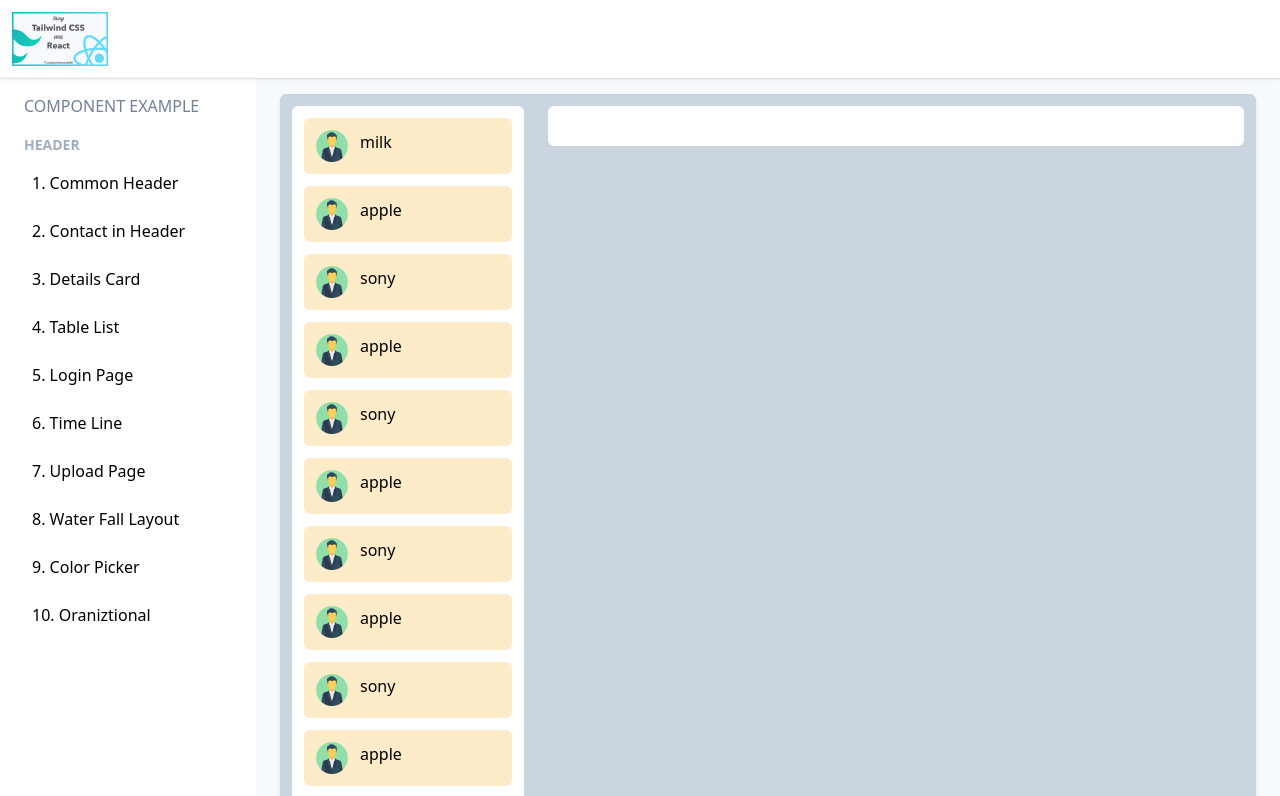
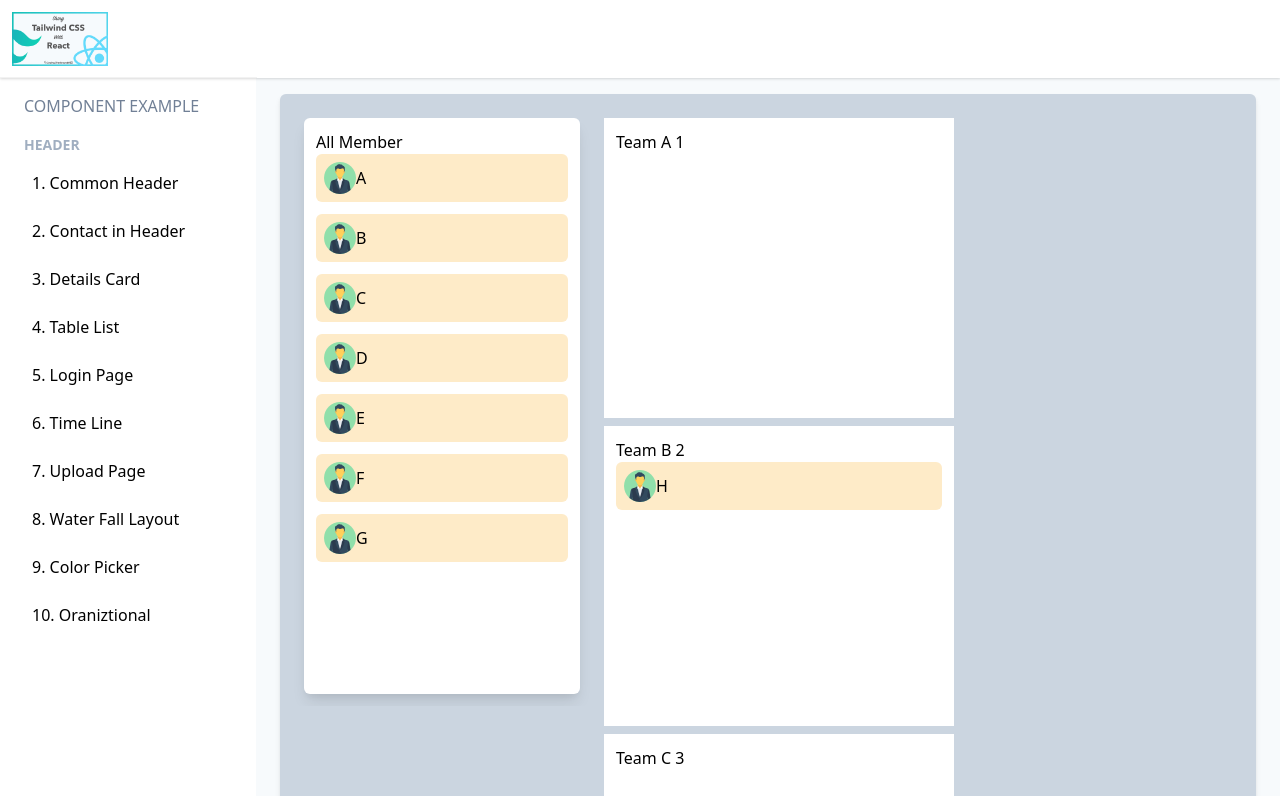
Before and after one commit to liaooliver/React-Component-Tailwind, a React (Create React App) app: page /oraniztional in a window 1280 px wide. Shown: the top 796 px of the page. Built offline with nearby package versions, Linux system fonts and the light colour scheme.

Commit message:
basic finish

```diff
--- a/src/components/ColorItem.jsx
+++ b/src/components/ColorItem.jsx
@@ -1,6 +1,6 @@
 import React, { useState } from 'react';
 import { CopyToClipboard } from 'react-copy-to-clipboard';
-import '../styles/colorpicker.css';
+import '../styles/colorpicker.scoped.css';
 
 
 const ColorItem = ({ color }) => {
--- a/src/components/ColorPicker.jsx
+++ b/src/components/ColorPicker.jsx
@@ -1,7 +1,5 @@
 import React, { useState } from 'react';
 import ColorItem from './ColorItem';
-
-
 
 
 const ColorPicker = () => {
--- /dev/null
+++ b/src/components/DraggableMember.jsx
@@ -0,0 +1,19 @@
+import React from "react";
+import Member from './Member';
+import { ItemTypes } from './constants';
+import { useDrag } from "react-dnd";
+
+const DraggableMember = props => {
+    console.log(props)
+    const [{}, dragRef] = useDrag({
+      item: { type: ItemTypes.MEMBER, ...props }
+    });
+
+    return (
+      <li ref={dragRef}  className="mb-3 last:mb-0 rounded-md bg-orange-200 list-none">
+        <Member {...props} />
+      </li>
+    );
+  };
+
+  export default DraggableMember;
--- /dev/null
+++ b/src/components/GroupContainer.jsx
@@ -0,0 +1,42 @@
+import React from "react";
+import { useDrop } from "react-dnd";
+import { ItemTypes } from "./constants";
+import DraggableMember from './DraggableMember';
+import Member from './Member';
+
+const GroupContainer = ({group:{ teamMember, title}, groupindex, handleMoveMyTask}) => {
+
+    const [{ isOver, canDrop }, dropRef] = useDrop({
+        accept: ItemTypes.MEMBER,
+        drop: item => {
+            console.log("Group drop: item FROM", item)
+            const from = item;
+            const to = { toGruop: groupindex };
+            handleMoveMyTask(from, to);
+        },
+        // collect: monitor => ({
+        //     isOver: monitor.isOver(),
+        //     canDrop: monitor.canDrop()
+        // })
+    })
+
+    const team = teamMember.map((team, index) => {
+        const propsToDraggableMember = { team, groupindex, index };
+        return (
+          <DraggableMember
+            key={`${groupindex} ${index} ${team}`}
+            {...propsToDraggableMember}
+          />
+        );
+    });
+
+    return (
+        <div ref={dropRef} className="p-3 bg-white mr-2 mb-2 last:mr-0 overflow-auto" style={{ minWidth:'350px',height: '300px'}}>
+            {title} {groupindex}
+            {team}
+            {/* {isOver && canDrop ? <Member empty /> : ""} */}
+        </div>
+    )
+}
+
+export default GroupContainer;
--- /dev/null
+++ b/src/components/Member.jsx
@@ -0,0 +1,13 @@
+import React from 'react';
+import user from '../assets/icon/user.png';
+
+
+const Member = ({ team, empty }) => {
+    const { name } = team
+    return <div className={`p-2 flex items-center ${empty ? 'bg-gray-700': ''} `}>
+        <img src={user} alt="user" />
+        {name}
+    </div>
+}
+
+export default Member;
--- /dev/null
+++ b/src/components/MemberContainer.jsx
@@ -0,0 +1,43 @@
+import React from "react";
+import { useDrop } from "react-dnd";
+import { ItemTypes } from "./constants";
+import DraggableMember from './DraggableMember';
+import Member from './Member';
+
+const MemberContainer = ({ group:{ teamMember, title}, groupindex, handleMoveMyTask }) => {
+
+    const team = teamMember.map((team, index) => {
+        const propsToDraggableMember = { team, groupindex, index };
+        return (
+          <DraggableMember
+            key={`${groupindex} ${index} ${team}`}
+            {...propsToDraggableMember}
+          />
+        );
+    });
+
+    const [{ isOver, canDrop }, dropRef] = useDrop({
+        accept: ItemTypes.MEMBER,
+        drop: item => {
+            console.log("Membe drop: item FROM", item)
+            const from = item;
+            const to = { toGruop: groupindex };
+            handleMoveMyTask(from, to);
+        },
+        // collect: monitor => ({
+        //     isOver: monitor.isOver(),
+        //     canDrop: monitor.canDrop()
+        // })
+    })
+
+
+    return <div className="p-3 w-64 overflow-auto" style={{ minWidth: '300px', height: '600px'}}>
+        <ul ref={dropRef} className="w-full h-full p-3 bg-white rounded-md shadow-lg">
+            <h2>{title}</h2>
+            {team}
+            {/* {isOver && canDrop ? <Member empty /> : ""} */}
+        </ul>
+    </div>
+}
+
+export default MemberContainer;
--- a/src/components/Organizational.jsx
+++ b/src/components/Organizational.jsx
@@ -1,36 +1,113 @@
-import React from 'react';
-import user from '../assets/icon/user.png';
+import React, { useState } from 'react';
+import { HTML5Backend } from 'react-dnd-html5-backend';
+import { DndProvider } from 'react-dnd';
+import GroupContainer from './GroupContainer';
+import MemberContainer from './MemberContainer';
 
+const workGroups = [
+    {
+        attr: "list",
+        title: 'All Member',
+        teamMember: [
+            {
+                job: 'Front-End',
+                name: 'A',
+                leader: false
+            },
+            {
+                job: 'UI/UX',
+                name: 'B',
+                leader: false
+            },
+            {
+                job: 'Back-end',
+                name: 'C',
+                leader: false
+            },
+            {
+                job: 'Back-end',
+                name: 'D',
+                leader: false
+            },
+            {
+                job: 'Front-end',
+                name: 'E',
+                leader: false
+            },
+            {
+                job: 'PM',
+                name: 'F',
+                leader: false
+            },
+            {
+                job: 'Back-end',
+                name: 'G',
+                leader: false
+            },
+
+        ]
+    },
+    {
+        attr: "workgroup",
+        title: 'Team A',
+        teamMember: []
+    },
+    {
+        attr: "workgroup",
+        title: 'Team B',
+        teamMember: [
+            {
+                job: 'Data-base',
+                name: 'H',
+                leader: false
+            }
+        ]
+    },
+    {
+        attr: "workgroup",
+        title: 'Team C',
+        teamMember: []
+    }
+]
 
 const Oraniztional = () => {
 
-    const employees = ['milk', 'apple', 'sony', 'apple', 'sony', 'apple', 'sony', 'apple', 'sony', 'apple', 'apple', 'apple']
+    const [groups, setGroups] = useState(workGroups)
 
+    const handleMoveMyTask = (from, to) => {
+
+        const { team, groupindex, index } = from;
+        const { toGruop } = to;
+        const newGroups = [...groups];
+        console.log(groupindex, toGruop, newGroups[toGruop])
+        // remove task
+        newGroups[groupindex].teamMember.splice(index, 1);
+        // move task
+        newGroups[toGruop].teamMember.push(team);
+        setGroups(newGroups);
+    };
 
     return (
-        <div className="w-full h-full flex bg-gray-400 rounded-md shadow-md">
-            {/* list */}
-            <div className="w-64 h-full p-3">
-                <div className="w-full p-3 bg-white rounded-md overflow-y-scroll">
-                    <ul>
-                        {
-                            employees.map(employee =>
-                                <li key={employee} className="w-full p-3 mb-3 last:mb-0 rounded-md bg-orange-200 flex">
-                                    <img src={user} alt="user" />
-                                    <div className="ml-3">
-                                        {employee}
-                                    </div>
-                                </li>
-                            )
-                        }
-                    </ul>
+        <DndProvider backend={HTML5Backend}>
+            <div className="w-full h-full flex bg-gray-400 rounded-md shadow-md p-3">
+                {
+                    groups.map((group, groupindex) => {
+                        const propsToColumn = { group, groupindex, handleMoveMyTask };
+                        if (group.attr === 'list') return <MemberContainer key={`column ${groupindex}`} {...propsToColumn} />
+                        return null
+                    })
+                }
+                <div className="p-3 flex flex-wrap">
+                    {
+                        groups.map((group, groupindex) => {
+                            const propsToColumn = { group, groupindex: groupindex, handleMoveMyTask };
+                            if (group.attr === 'workgroup') return <GroupContainer key={`column ${groupindex}`} {...propsToColumn} />
+                            return null
+                        })
+                    }
                 </div>
             </div>
-            {/* content */}
-            <div className="flex-grow p-3">
-                <div className="w-full p-5 bg-white rounded-md"></div>
-            </div>
-        </div>
+        </DndProvider>
     )
 }
 
--- a/src/components/Waterfall.jsx
+++ b/src/components/Waterfall.jsx
@@ -1,5 +1,5 @@
 import React from 'react';
-import '../styles/waterfall.css';
+import '../styles/waterfall.scoped.css';
 
 const Waterfall = () => {
 
--- /dev/null
+++ b/src/components/constants.js
@@ -0,0 +1,3 @@
+export const ItemTypes = {
+    MEMBER: 'member'
+}
```
Also changed, not shown: src/styles/colorpicker.scoped.css (renamed from src/styles/colorpicker.css), src/styles/waterfall.scoped.css (renamed from src/styles/waterfall.css).
